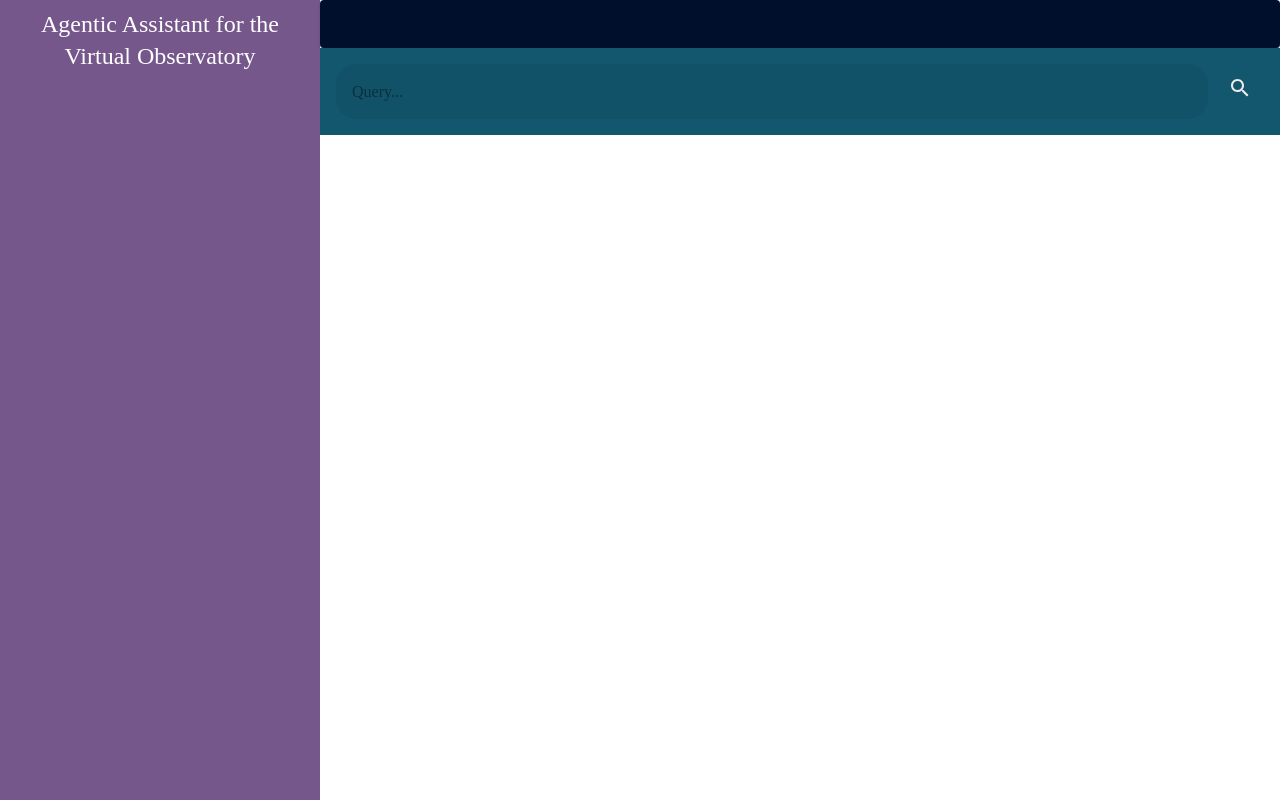
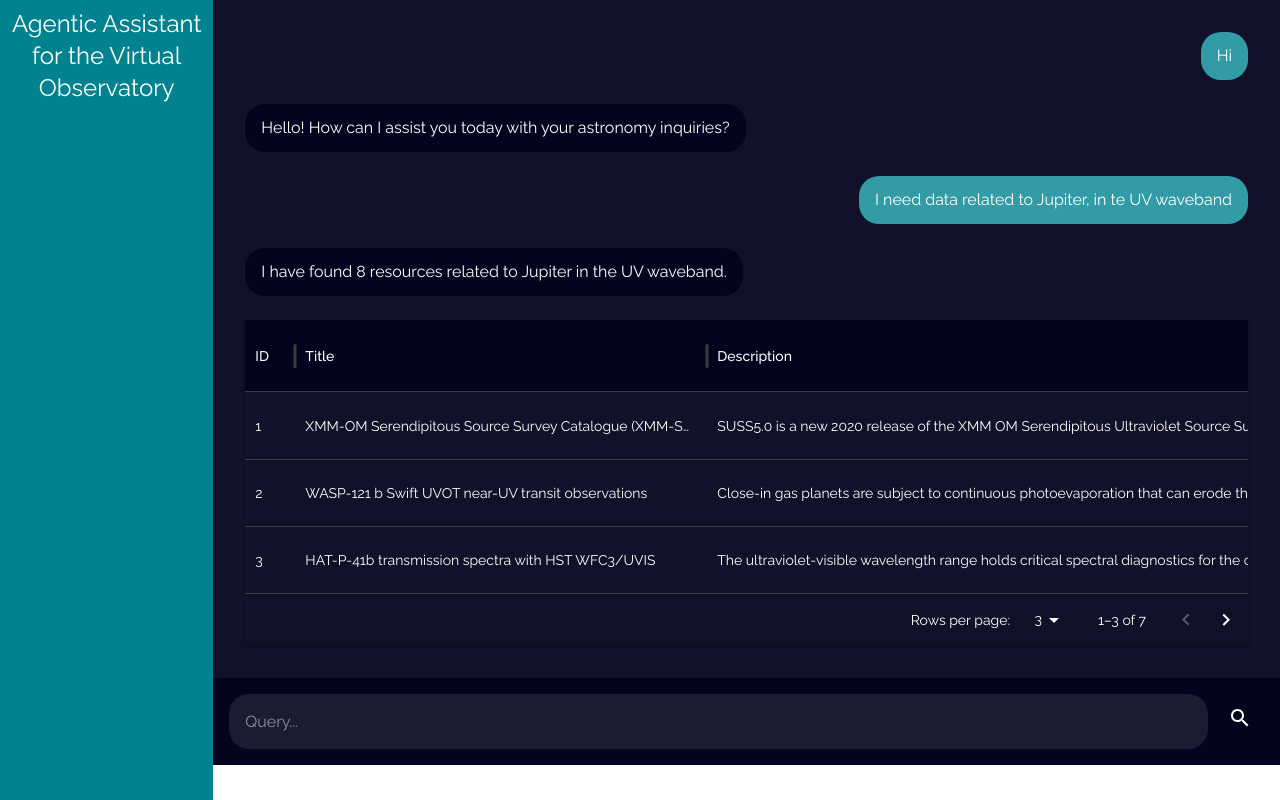
Before and after one commit to Bitovito/mem-front, a React (Vite) app in the folder mem-front/: page / in a window 1280 px wide. Built offline with nearby package versions, Linux system fonts and the light colour scheme.

Commit message:
Muestra bien la datatable, pero no de forma ideal

```diff
--- a/mem-front/index.html
+++ b/mem-front/index.html
@@ -3,6 +3,10 @@
   <head>
     <meta charset="UTF-8" />
     <meta name="viewport" content="width=device-width, initial-scale=1.0" />
+    <link rel="preconnect" href="https://fonts.googleapis.com">
+    <link rel="preconnect" href="https://fonts.gstatic.com" crossorigin>
+    <link href="https://fonts.googleapis.com/css2?family=Raleway:ital,wght@0,100..900;1,100..900&display=swap" rel="stylesheet">
+    <link rel="icon" type="image/png" href="/favicon.ico">
     <title>VO Assistant</title>
   </head>
   <body>
--- a/mem-front/package.json
+++ b/mem-front/package.json
@@ -10,12 +10,13 @@
     "preview": "vite preview"
   },
   "dependencies": {
-    "@emotion/react": "^11.13.3",
-    "@emotion/styled": "^11.13.0",
+    "@emotion/react": "^11.13.5",
+    "@emotion/styled": "^11.13.5",
     "@fontsource/roboto": "^5.1.0",
     "@mui/base": "^5.0.0-beta.58",
     "@mui/icons-material": "^6.1.2",
     "@mui/material": "^6.1.2",
+    "@mui/x-data-grid": "^7.22.3",
     "axios": "^1.7.7",
     "react": "^18.3.1",
     "react-dom": "^18.3.1"
--- a/mem-front/src/app/App.jsx
+++ b/mem-front/src/app/App.jsx
@@ -9,25 +9,36 @@ import { createTheme, ThemeProvider } from '@mui/material/styles';
 
 const theme = createTheme({
   palette: {
-    mode: 'light',
+    mode: 'dark',
     primary: {
-      main: '#13576e',
-      contrastText: '#f1ecec'
+      main: '#00838f',
     },
     secondary: {
-      main: '#571c56',
+      main: '#ad1457',
     },
     background: {
-      default: '#000f2b',
-      paper: '#f1d1b0',
+      default: '#04041e',
+      paper: '#04041e',
     },
-    text: {
-      primary: '#000000',
+    error: {
+      main: '#d50000',
     },
-    divider: '#f3e8d5',
+    warning: {
+      main: '#ff6d00',
+    },
+    info: {
+      main: '#4fc3f7',
+    },
+    success: {
+      main: '#4caf50',
+    },
+    divider: 'rgba(189,189,189,0.28)',
   },
   typography: {
     fontFamily: 'Raleway',
+  },
+  shape: {
+    borderRadius: 0,
   },
 })
 
@@ -36,8 +47,8 @@ function App() {
   return (
     <ThemeProvider theme={theme}>
       <Grid container sx={{flexGrow: 1, height: "100%"}}>
-        <Grid size={3}>
-          <Box sx={{bgcolor: "#76578c" , height:"100%"}} id="caja">
+        <Grid size={2}>
+          <Box sx={{bgcolor: theme.palette.primary.main , height:"100%"}} id="caja">
             <Box sx={{p: 1}}>
               <Typography variant="h5" align="center" color="white">
                 Agentic Assistant for the Virtual Observatory
@@ -45,7 +56,7 @@ function App() {
             </Box>
           </Box>
         </Grid>
-        <Grid size={9}>
+        <Grid size={10}>
           <ChatUI />
         </Grid>
       </Grid>
--- /dev/null
+++ b/mem-front/src/assets/testingData.json
@@ -0,0 +1,113 @@
+[
+  {
+    "id": 1732627805977,
+    "msg_data": "Hi",
+    "sender": "user"
+  },
+  {
+    "id": 1732627807483,
+    "msg_data":
+    {
+      "last_message": "Hello! How can I assist you today with your astronomy inquiries?"
+    },
+    "sender": "assistant"
+  },
+  {
+    "id": 1732627840225,
+    "msg_data": "I need data related to Jupiter, in te UV waveband",
+    "sender": "user"
+  },
+  {
+    "id": 1732627865760,
+    "msg_data":
+    {
+      "last_tool_called": "RegistryResponse",
+      "last_message": "",
+      "final_response":
+      {
+        "text_answer": "I have found 8 resources related to Jupiter in the UV waveband.",
+        "data_table":
+        [
+          {
+            "id": 1,
+            "res_title": "XMM-OM Serendipitous Source Survey Catalogue (XMM-SUSS5.0)",
+            "res_description": "SUSS5.0 is a new 2020 release of the XMM OM Serendipitous Ultraviolet Source Survey catalogue. This release is largely an increment of the previous XMM-OM-SUSS4.1 release but includes flagging of sources affected by a patch of reduced sensitivity near the centre of the OM field of view.",
+            "content_level": "research",
+            "access_modes": [ "tap#aux", "web", "conesearch" ],
+            "access_urls": "http://tapvizier.cds.unistra.fr/TAPVizieR/tap:::py VO sep:::http://vizier.cds.unistra.fr/viz-bin/conesearch/II/370/xmmom5s?:::py VO sep:::http://vizier.cds.unistra.fr/viz-bin/votable?-source=II/370:::py VO sep:::http://vizier.cds.unistra.fr/viz-bin/VizieR-2?-source=II/370",
+            "created": "2021-10-20T08:04:27",
+            "updated": "2023-11-07T00:00:00",
+            "waveband": "x-ray#uv"
+          },
+          {
+            "access_modes": [ "tap#aux", "web" ],
+            "access_urls": "http://tapvizier.cds.unistra.fr/TAPVizieR/tap:::py VO sep:::http://vizier.cds.unistra.fr/viz-bin/votable?-source=J/A+A/623/A57:::py VO sep:::http://vizier.cds.unistra.fr/viz-bin/VizieR-2?-source=J/A+A/623/A57",
+            "content_level": "research",
+            "created": "2019-03-06T07:07:44",
+            "id": 2,
+            "res_description": "Close-in gas planets are subject to continuous photoevaporation that can erode their volatile envelopes. Today, ongoing mass loss has been confirmed in a few individual systems via transit observations in the ultraviolet spectral range.",
+            "res_title": "WASP-121 b Swift UVOT near-UV transit observations",
+            "updated": "2022-11-04T00:00:00",
+            "waveband": "uv"
+          },
+          {
+            "access_modes": [ "tap#aux", "web" ],
+            "access_urls": "http://vizier.cds.unistra.fr/viz-bin/votable?-source=J/AJ/159/204:::py VO sep:::http://tapvizier.cds.unistra.fr/TAPVizieR/tap:::py VO sep:::http://vizier.cds.unistra.fr/viz-bin/VizieR-2?-source=J/AJ/159/204",
+            "content_level": "research",
+            "created": "2020-10-08T13:17:02",
+            "id": 3,
+            "res_description": "The ultraviolet-visible wavelength range holds critical spectral diagnostics for the chemistry and physics at work in planetary atmospheres. Here for the first time, we apply the Hubble WFC3/UVIS G280 grism mode to obtain exoplanet spectroscopy from 200 to 800nm in a single observation.",
+            "res_title": "HAT-P-41b transmission spectra with HST WFC3/UVIS",
+            "updated": "2022-10-18T00:00:00",
+            "waveband": "uv#optical"
+          },
+          {
+            "access_modes": [ "tap#aux", "web" ],
+            "access_urls": "http://tapvizier.cds.unistra.fr/TAPVizieR/tap:::py VO sep:::http://vizier.cds.unistra.fr/viz-bin/votable?-source=J/AJ/161/51:::py VO sep:::http://vizier.cds.unistra.fr/viz-bin/VizieR-2?-source=J/AJ/161/51",
+            "content_level": "research",
+            "created": "2021-04-07T08:34:24",
+            "id": 4,
+            "res_description": "We present a comprehensive analysis of the 0.3-5{mu}m transit spectrum for the inflated hot Jupiter HAT-P-41b. The planet was observed in transit with Hubble STIS and WFC3 as part of the Hubble Panchromatic Comparative Exoplanet Treasury (PanCET) program.",
+            "res_title": "HST spectral light curve of HAT-P-41",
+            "updated": "2022-10-18T00:00:00",
+            "waveband": "uv#optical#infrared"
+          },
+          {
+            "access_modes": [ "tap#aux", "web" ],
+            "access_urls": "http://tapvizier.cds.unistra.fr/TAPVizieR/tap:::py VO sep:::http://vizier.cds.unistra.fr/viz-bin/votable?-source=J/ApJ/896/24:::py VO sep:::http://vizier.cds.unistra.fr/viz-bin/VizieR-2?-source=J/ApJ/896/24",
+            "content_level": "research",
+            "created": "2021-11-04T15:00:51",
+            "id": 5,
+            "res_description": "We measured 304 absorption features in the ultraviolet and visible spectra of the star 51 Oph, which is known to have a debris disk with a high inclination.",
+            "res_title": "Properties of atomic lines in 51 Oph UV spectra",
+            "updated": "2022-10-24T00:00:00",
+            "waveband": "uv#optical"
+          },
+          {
+            "access_modes": [ "tap#aux", "web", "conesearch" ],
+            "access_urls": "http://vizier.cds.unistra.fr/viz-bin/conesearch/J/ApJS/211/9/table1?:::py VO sep:::http://tapvizier.cds.unistra.fr/TAPVizieR/tap:::py VO sep:::http://vizier.cds.unistra.fr/viz-bin/votable?-source=J/ApJS/211/9:::py VO sep:::http://vizier.cds.unistra.fr/viz-bin/VizieR-2?-source=J/ApJS/211/9",
+            "content_level": "research",
+            "created": "2014-04-16T14:22:56",
+            "id": 6,
+            "res_description": "Variations in stellar flux can potentially overwhelm the photometric signal of a transiting planet. This variability has not previously been well-characterized in the ultraviolet lines used to probe the inflated atmospheres surrounding hot Jupiters.",
+            "res_title": "Variability in UV line emission of F-M stars",
+            "updated": "2022-10-24T00:00:00",
+            "waveband": "uv"
+          },
+          {
+            "access_modes": [ "tap#aux", "web" ],
+            "access_urls": "http://tapvizier.cds.unistra.fr/TAPVizieR/tap:::py VO sep:::http://vizier.cds.unistra.fr/viz-bin/votable?-source=J/MNRAS/446/2337:::py VO sep:::http://vizier.cds.unistra.fr/viz-bin/VizieR-2?-source=J/MNRAS/446/2337",
+            "content_level": "research",
+            "created": "2014-12-01T14:34:55",
+            "id": 7,
+            "res_description": "A comprehensive hot line list is calculated for ^31^PH_3_ in its ground electronic state. This line list, called SAlTY, contains almost 16.8 billion transitions between 7.5 million energy levels and it is suitable for simulating spectra up to temperatures of 1500K.",
+            "res_title": "ExoMol line lists for phosphine (PH_3_)",
+            "updated": "2024-08-14T20:18:50",
+            "waveband": "uv#infrared"
+          }
+        ]
+      }
+    },
+    "sender": "assistant"
+  }
+]
--- a/mem-front/src/components/ChatUI.jsx
+++ b/mem-front/src/components/ChatUI.jsx
@@ -17,6 +17,8 @@ import {
 import { styled } from "@mui/material";
 import { TextareaAutosize } from '@mui/base/TextareaAutosize';
 import SearchSharpIcon from '@mui/icons-material/SearchSharp';
+import VoDataTable from "./VoDataTable.jsx";
+import testingData from "../assets/testingData.json"
 
 const ChatContainer = styled(Box)(({ theme }) => ({
   display: "flex",
@@ -40,7 +42,7 @@ const MessageBubble = styled(Box)(({ theme, sender }) => ({
   padding: theme.spacing(1, 2),
   borderRadius: "20px",
   marginBottom: theme.spacing(1),
-  backgroundColor: sender === "user" ? theme.palette.primary.light : '#fefcff',
+  backgroundColor: sender === "user" ? theme.palette.primary.light : theme.palette.background.paper,
   color: sender === "user" ? theme.palette.primary.contrastText : theme.palette.text.primary,
   alignSelf: sender === "user" ? "flex-end" : "flex-start",
   // boxShadow: "0px 2px 4px rgba(0, 0, 0, 0.1)",
@@ -50,64 +52,62 @@ const MessageBubble = styled(Box)(({ theme, sender }) => ({
   // },
 }));
 
-function MessageRender({sender, msg_data}) {
-  if (sender === "assistant"){
-    if ((msg_data.last_message.includes('image')|| msg_data.last_message.includes('Image')) && msg_data.last_message.includes('$https')){
-      console.log(msg_data.split('$'));
+function MessageDataRender(mesg_data){
+  const msg_data = mesg_data.msg_data
 
-      var imageUrl = msg_data.split('$')[1]
-      return(
-        <>
-          <MessageBubble sender={sender}>
-            <ListItemText primary={msg_data} />
-          </MessageBubble>
-          <MessageBubble>
-            <img src={imageUrl} alt="My Image" />
-          </MessageBubble>
-        </>
-      )
-    }
-    else if ('final_response' in msg_data && 'data_table' in msg_data.final_response){
+  switch(msg_data.last_tool_called) {
+    case "RegistryResponse":
       console.log("Respuesta con data_table");
       console.log(msg_data.final_response.data_table);
+      return(
+        <VoDataTable table_obj={msg_data.final_response.data_table} />
+      )
+      // return(
+      //   <MessageBubble>
+      //     {/* data_table */}
+      //       <TableContainer>
+      //         <Table>
+      //           <TableHead>
+      //             <TableRow>
+      //               {Object.keys(msg_data.final_response.data_table[0]).map((key) => <TableCell>{key}</TableCell>)}
+      //             </TableRow>
+      //           </TableHead>
+      //           <TableBody>{
+      //             msg_data.final_response.data_table.map((row) => {
+      //               console.log(row);
+      //               return(
+      //                 <TableRow
+      //                   ker={row.res_title}
+      //                   sx={{ '&:last-child td, &:last-child th': { border: 0 } }}
+      //                 >
+      //                   {Object.keys(row).map((key) => <TableCell>{row[key]}</TableCell>)}
+      //                 </TableRow>
+      //               )
+      //             })
+      //           }</TableBody>
+      //         </Table>
+      //       </TableContainer>
+      //   </MessageBubble>
+      // )
+    case "ImageResponse":
+      console.log("Respuesta con imagen");
+      console.log(msg_data.final_response.vo_image);
+      return(
+        <MessageBubble>
+          <img src={msg_data.msg_data.final_response.vo_image.link} alt={msg_data.msg_data.final_response.vo_image.title} />
+        </MessageBubble>
+      )
+  }
+}
 
-      return(
-        <>
-          <MessageBubble sender={sender}>
-            <ListItemText primary={msg_data.final_response.text_message} />
-          </MessageBubble>
-          <MessageBubble>
-            {/* data_table */}
-              <TableContainer>
-                <Table>
-                  <TableHead>
-                    <TableRow>
-                      {Object.keys(msg_data.final_response.data_table[0]).map((key) => <TableCell>{key}</TableCell>)}
-                    </TableRow>
-                  </TableHead>
-                  <TableBody>{
-                    msg_data.final_response.data_table.map((row) => {
-                      console.log(row);
-                      return(
-                        <TableRow
-                          ker={row.res_title}
-                          sx={{ '&:last-child td, &:last-child th': { border: 0 } }}
-                        >
-                          {Object.keys(row).map((key) => <TableCell>{row[key]}</TableCell>)}
-                        </TableRow>
-                      )
-                    })
-                  }</TableBody>
-                </Table>
-              </TableContainer>
-          </MessageBubble>
-        </>
-      )
-    }
+function MessageRender({sender, msg_data}) {
+  var text = msg_data
+  if (sender === "assistant"){
+    text = "final_response" in msg_data ? msg_data.final_response.text_answer : msg_data.last_message
   }
   return(
     <MessageBubble sender={sender}>
-      <ListItemText primary={sender != 'user' ? msg_data.last_message : msg_data} />
+      <ListItemText primary={text} />
     </MessageBubble>
   )
 }
@@ -115,7 +115,7 @@ function MessageRender({sender, msg_data}) {
 const InputContainer = styled(Box)(({ theme }) => ({
   display: "flex",
   padding: theme.spacing(2),
-  backgroundColor: theme.palette.primary.main,
+  backgroundColor: theme.palette.background.paper,
   minHeight: "3rem",
   height: "auto",
 }));
@@ -132,13 +132,14 @@ const SendButton = styled(IconButton)(({ theme }) => ({
 }));
 
 const ChatUI = () => {
-  const [messages, setMessages] = useState([]);
+  const [messages, setMessages] = useState(testingData);
   const [inputMessage, setInputMessage] = useState("");
   const [error, setError] = useState(null);
 
   const handleSendMessage = () => {
     if (inputMessage.trim()) {
       const newMessage = { id: Date.now(), msg_data: inputMessage, sender: "user" };
+      console.log(newMessage);
       setMessages([...messages, newMessage]);
       setInputMessage("");
       //
@@ -150,10 +151,11 @@ const ChatUI = () => {
       .then((response) => response.json())
       .then((data) => {
         if(data.status === "error"){
-          //Handle backend error msg
-          throw new Error('Error from backend: '+data);
+          throw new Error('Error from backend: ' + data.answer);
         }
-        setMessages((prevMessages) => [...prevMessages, { id: Date.now(), msg_data: data.answer, sender: "assistant"}]);
+        const newAIMessage = { id: Date.now(), msg_data: data.answer, sender: "assistant"}
+        console.log(newAIMessage);
+        setMessages((prevMessages) => [...prevMessages, newAIMessage]);
       })
       .catch((error) => console.log(error));
       //
@@ -185,12 +187,16 @@ const ChatUI = () => {
       <ConversationContainer id="conversation-container">
         <List>
           {messages.map((message) => (
+            <>
             <ListItem key={message.id} sx={{ display: "flex", justifyContent: message.sender === "user" ? "flex-end" : "flex-start" }}>
-              {/* <MessageBubble sender={message.sender}>
-                <ListItemText primary={message.msg_data} />
-              </MessageBubble> */}
-              <MessageRender sender={message.sender} text={message.msg_data} />
+              <MessageRender sender={message.sender} msg_data={message.msg_data} />
             </ListItem>
+            {message.sender != "user" && "final_response" in message.msg_data &&
+              (<ListItem key={message.id+"_"} sx={{ display: "flex", justifyContent: "flex-start" }}>
+                <MessageDataRender msg_data={message.msg_data} />
+              </ListItem>)
+            }
+            </>
           ))}
         </List>
       </ConversationContainer>
--- /dev/null
+++ b/mem-front/src/components/VoDataTable.jsx
@@ -0,0 +1,46 @@
+
+import * as React from 'react';
+import { DataGrid } from '@mui/x-data-grid';
+import Paper from '@mui/material/Paper';
+
+const columns = [
+  {field: 'id', headerName: 'ID'},
+  {field: 'res_title', headerName: 'Title'},
+  {field: 'res_description', headerName: 'Description'},
+  {field: 'content_level', headerName: 'Content Level'},
+  {field: 'waveband', headerName: 'Waveband'},
+  {field: 'created', headerName: 'Created at'},
+  {field: 'updated', headerName: 'Last updated at'},
+  {field: 'access_urls', headerName: 'Access Urls'},
+  {field: 'access_modes', headerName: 'Access Modes'},
+]
+
+const paginationModel = { page: 0, pageSize: 3 };
+
+function VoDataTable(table_obj, height=400, width='100%', pageSize=[3,6]) {
+  var data_table = table_obj.table_obj;
+  for (let i = 1; i <= data_table.length; i++){
+    data_table[i-1].id = i;
+  }
+  return (
+    <Paper sx={{ height: height, width: width }}>
+      <DataGrid
+        rows={data_table}
+        columns={columns}
+        initialState={{ pagination: { paginationModel } }}
+        pageSizeOptions={pageSize}
+        sx={{ border: 0 }}
+        autosizeOnMount
+        density="comfortable"
+        disableColumnFilter
+        disableColumnMenu
+        disableColumnSelector
+        disableColumnSorting
+        disableDensitySelector
+        disableRowSelectionOnClick
+      />
+    </Paper>
+  );
+}
+
+export default VoDataTable;
```
Also changed, not shown: 2 other files (tests, documents, lock files or other folders).
